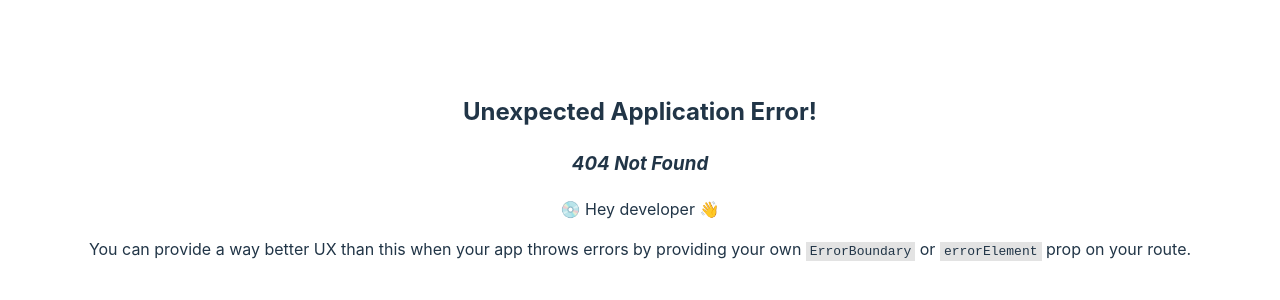
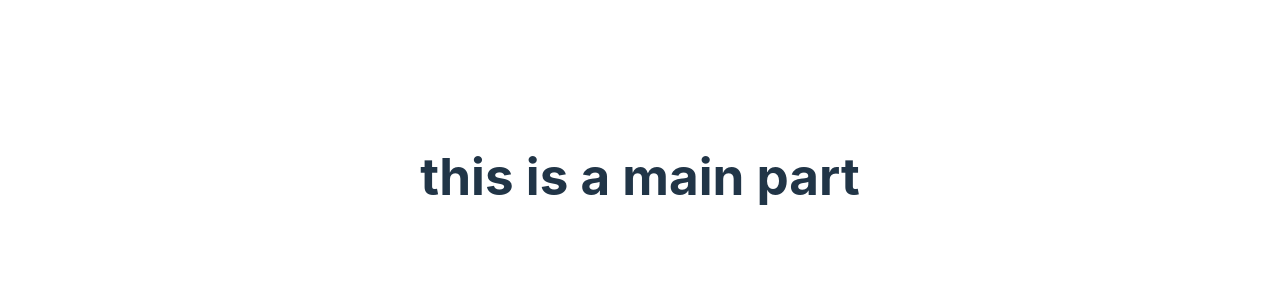
Before and after one commit to kdrbipul/Class-54_frontend, a React (Vite) app: page / in a window 1280 px wide. Before the commit this address had no page. Shown: the part 224-524 px from the top of the page. Built offline with nearby package versions, Linux system fonts and the light colour scheme.

Commit message:
main part complete

```diff
--- /dev/null
+++ b/src/Layout/Main.jsx
@@ -0,0 +1,11 @@
+import React from 'react';
+
+const Main = () => {
+    return (
+        <div>
+            <h1>this is a main part</h1>
+        </div>
+    );
+};
+
+export default Main;
```
Also changed, not shown: src/Router/Router.jsx (+8 -1 lines).
